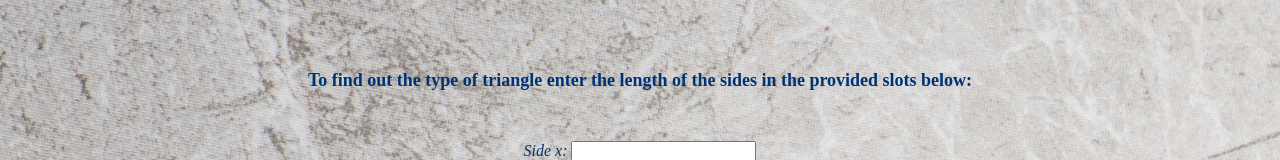
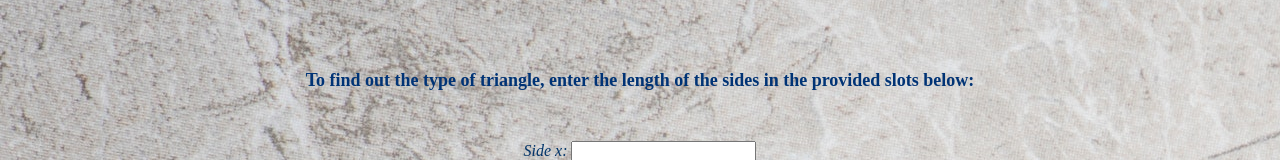
Before and after one commit to sharonmaswai/triangle-tracker, a plain HTML site: page index.html in a window 1280 px wide. Shown: the part 278-438 px from the top of the page. Drawn offline with Linux system fonts and the light colour scheme; files whose address does not match are found by name.

Commit message:
correct punctuation in HTML file.

```diff
--- a/index.html
+++ b/index.html
@@ -15,7 +15,7 @@
     <h1>TRIANGLE TRACKER</h1>
     <p class=quote>"The Bermuda triangle used to be known as the Bermuda rectangle...until one of the sides mysteriously vanished...just saying."</p>
 
-    <p id="word">To find out the type of triangle enter the length of the sides in the provided slots below:</p>
+    <p id="word">To find out the type of triangle, enter the length of the sides in the provided slots below:</p>
   <div class="sides">
     <p>Side x: <input type="text" name="sidex" value=""> </p>
     <p>side y: <input type="text" name="sidey" value=""> </p>
```
